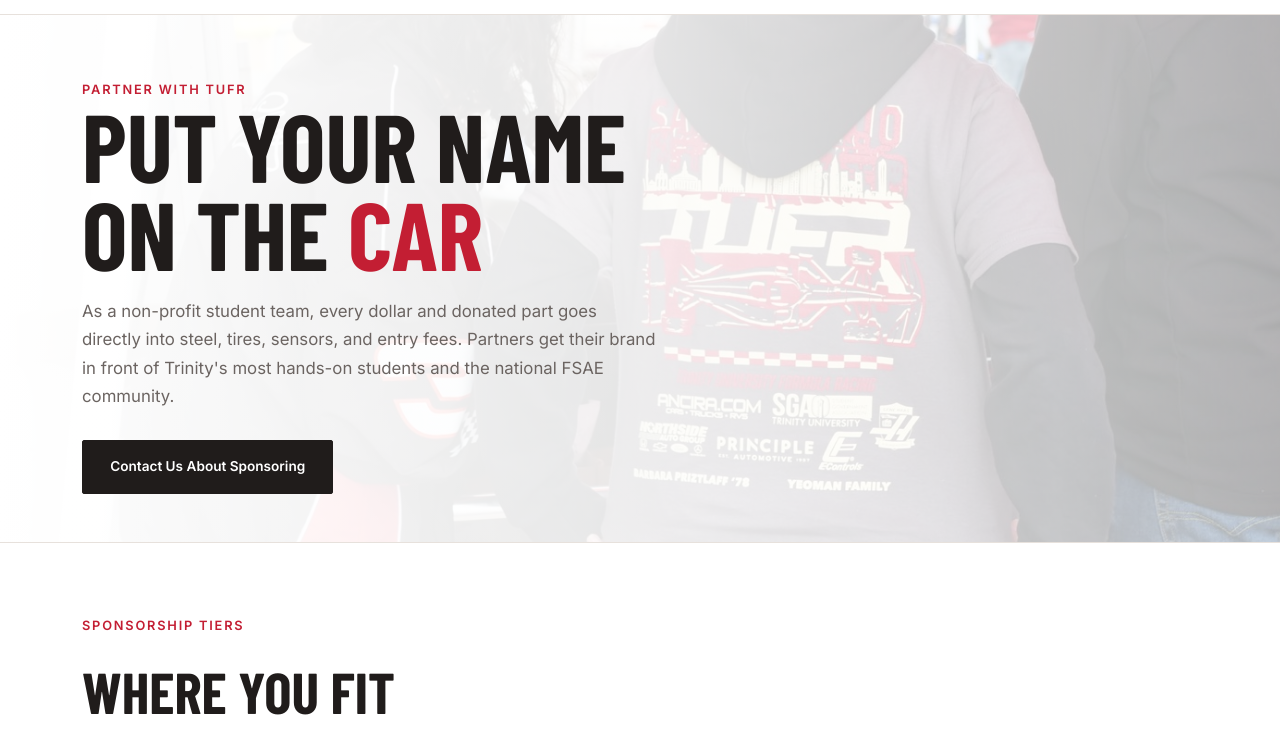
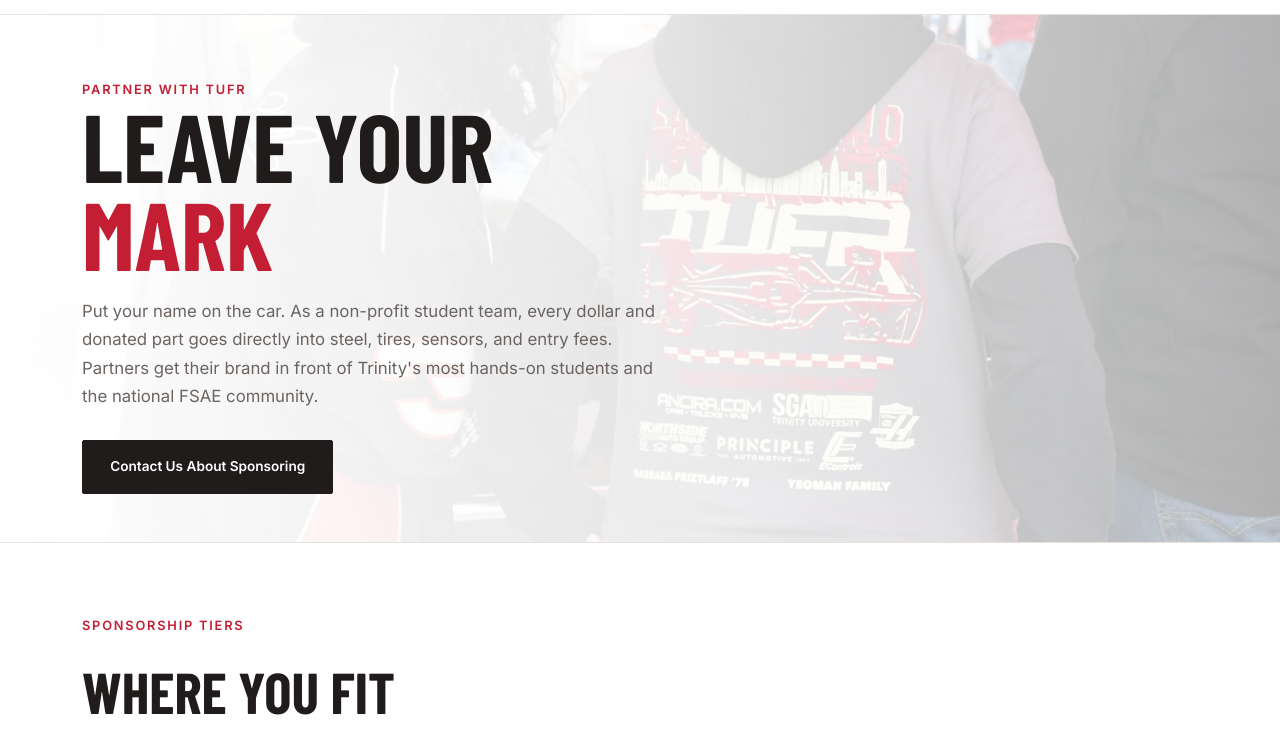
Before and after one commit to GrayCow/tufr-website, a plain HTML site: page sponsors.html in a window 1280 px wide. Shown: the part 59-800 px from the top of the page. Drawn offline with nearby package versions, Linux system fonts and the light colour scheme.

Commit message:
Sponsors header: Leave Your Mark
Closes #83

Co-Authored-By: Claude Sonnet 5.5 <noreply@anthropic.com>

```diff
--- a/sponsors.html
+++ b/sponsors.html
@@ -34,8 +34,8 @@
 <header class="page-head with-photo" style="--photo:url(photos/team-shirt.jpg);--photo-pos:0% 74%;--photo-size:130% auto">
   <div class="container">
     <p class="eyebrow">Partner with TUFR</p>
-    <h1>Put Your Name<br>on the <span class="accent">Car</span></h1>
-    <p class="lede">As a non-profit student team, every dollar and donated part goes directly into steel, tires, sensors, and entry fees. Partners get their brand in front of Trinity's most hands-on students and the national FSAE community.</p>
+    <h1>Leave Your<br><span class="accent">Mark</span></h1>
+    <p class="lede">Put your name on the car. As a non-profit student team, every dollar and donated part goes directly into steel, tires, sensors, and entry fees. Partners get their brand in front of Trinity's most hands-on students and the national FSAE community.</p>
     <div class="cta-row" style="margin-top:1.8rem"><a class="btn solid" data-email href="#">Contact Us About Sponsoring</a></div>
   </div>
 </header>
```
